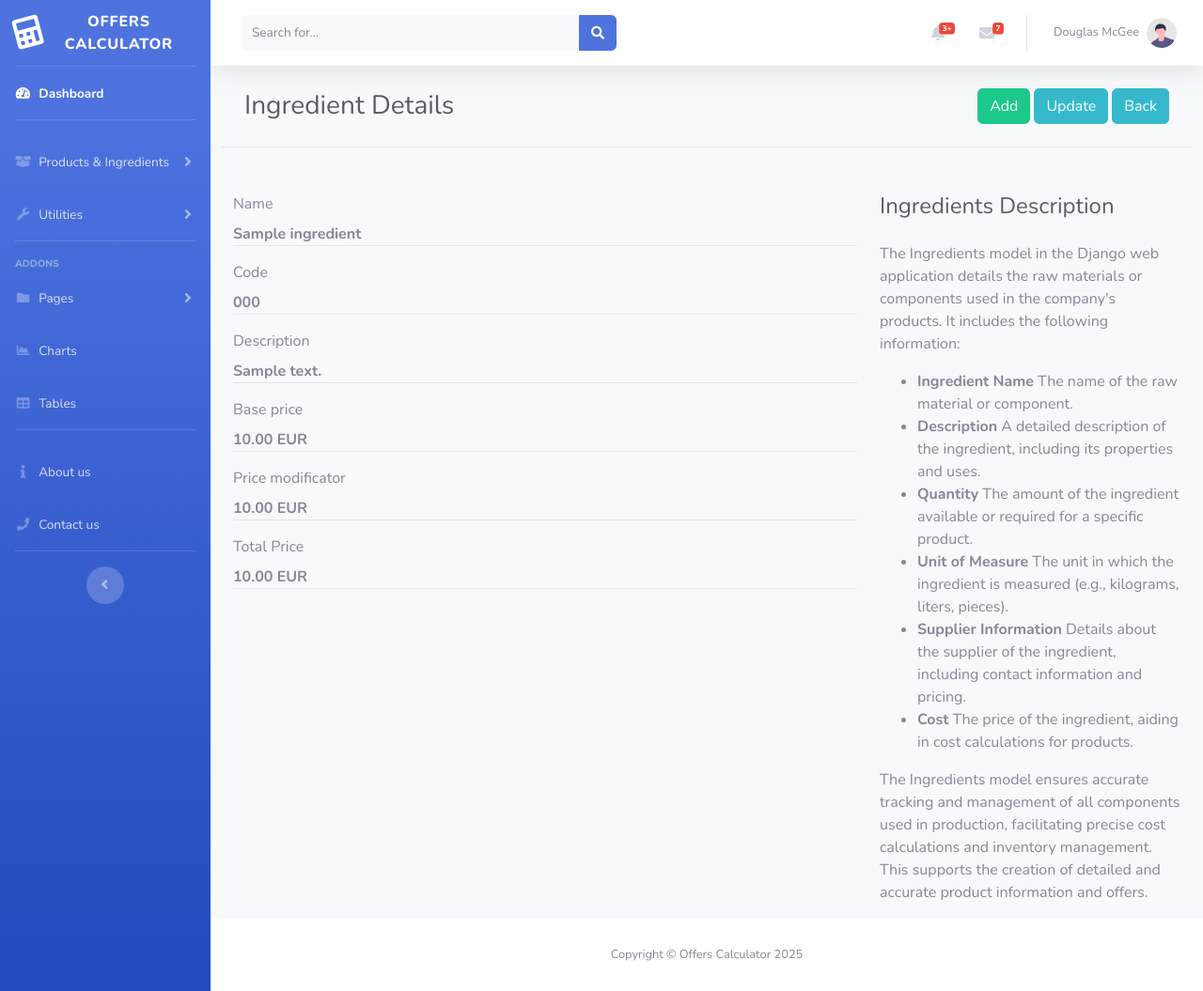
After one commit to python-developer-algebra-klujic/OL-OPYT_DEV_H-04-25-offers-calculator, a Django app: page /products/ingredients/1/ in a window 1280 px wide. The commit adds this page. Shown: the whole page at 94% size. Run offline with Django 5.2, Linux system fonts and the light colour scheme; tables that the repository leaves empty hold one stand-in row (values such as "Sample post"); some libraries are stand-ins or nearby versions.

Commit message:
Finished ingredients

```diff
--- /dev/null
+++ b/products/models/__init__.py
@@ -0,0 +1 @@
+from .ingredients import Ingredient
--- a/products/urls.py
+++ b/products/urls.py
@@ -1,12 +1,18 @@
 from django.urls import path
 
-from .views import (IngredientDetailView, IngredientListView, IngredientCreateView)
+from .views import (IngredientDetailView,
+                    IngredientListView,
+                    IngredientCreateView,
+                    IngredientUpdateView,
+                    IngredientDeleteView)
 
 
 urlpatterns = [
     path('ingredients/', IngredientListView.as_view(), name='ingredient_list'),
     path('ingredients/<int:pk>/', IngredientDetailView.as_view(), name='ingredient_details'),
     path('ingredients/create', IngredientCreateView.as_view(), name='ingredient_create'),
+    path('ingredients/update/<int:pk>', IngredientUpdateView.as_view(), name='ingredient_update'),
+    path('ingredients/delete/<int:pk>', IngredientDeleteView.as_view(), name='ingredient_delete'),
 
     # path('books/', BookListView.as_view(), name='book_list'),
     # path('books/<int:pk>/', BookDetailView.as_view(), name='book_details'),
--- /dev/null
+++ b/products/views/__init__.py
@@ -0,0 +1,5 @@
+from .ingredient_views import (IngredientListView,
+                               IngredientDetailView,
+                               IngredientCreateView,
+                               IngredientUpdateView,
+                               IngredientDeleteView)
--- /dev/null
+++ b/products/views/ingredient_views.py
@@ -0,0 +1,38 @@
+from django.urls import reverse_lazy
+from django.views.generic import (ListView,
+                                  DetailView,
+                                  CreateView,
+                                  UpdateView,
+                                  DeleteView)
+
+from products.models import Ingredient
+
+
+class IngredientListView(ListView):
+    model = Ingredient
+    context_object_name = 'ingredients'
+
+
+class IngredientDetailView(DetailView):
+    model = Ingredient
+
+
+class IngredientCreateView(CreateView):
+    model = Ingredient
+    fields = '__all__'
+
+    success_url = reverse_lazy('products:ingredient_list')
+
+
+class IngredientUpdateView(UpdateView):
+    model = Ingredient
+    fields = '__all__'
+    template_name_suffix = '_update_form'
+
+    success_url = reverse_lazy('products:ingredient_list')
+
+
+class IngredientDeleteView(DeleteView):
+    model = Ingredient
+
+    success_url = reverse_lazy('products:ingredient_list')
--- /dev/null
+++ b/templates/products/ingredient_detail.html
@@ -0,0 +1,57 @@
+{% extends 'base/base.html' %}
+
+{% block page_title %}INGREDIENT{% endblock page_title %}
+
+{% block page_content %}
+    <!-- Page Heading -->
+<div class="row">
+    <div class="d-flex flex-row justify-content-between align-items-center col-md-12 mb-5 border-bottom border-1">
+        <div class="col-md-8 ps-0">
+            <h1 class="h3 mb-4 text-gray-800">Ingredient Details</h1>
+        </div>
+        <div class="col-md-4 d-flex justify-content-end">
+            <a class="btn btn-success mb-4 mr-1" href="{% url 'products:ingredient_create' %}" role="button">Add</a>
+            <a class="btn btn-info mb-4 mr-1" href="{% url 'products:ingredient_update' ingredient.id %}" role="button">Update</a>
+            <a class="btn btn-info mb-4" href="{% url 'products:ingredient_list' %}" role="button">Back</a>
+        </div>
+    </div>
+    <div class="col-md-12">
+        <div class="row">
+            <div class="col-md-8">
+                <dl class="pe-3">
+                    <dd>Name</dd>
+                    <dt class="fs-4 border-bottom border-1 mb-3">{{ ingredient.name }}</dt>
+                    <dd>Code</dd>
+                    <dt class="fs-4 border-bottom border-1 mb-3">{{ ingredient.code }}</dt>
+                    <dd>Description</dd>
+                    <dt class="fs-4 border-bottom border-1 mb-3">{{ ingredient.description }}</dt>
+                    <dd>Base price</dd>
+                    <dt class="fs-4 border-bottom border-1 mb-3">{{ ingredient.base_price|floatformat:2 }} EUR</dt>
+                    <dd>Price modificator</dd>
+                    <dt class="fs-4 border-bottom border-1 mb-3">{{ ingredient.price_modificator|floatformat:2 }} EUR</dt>
+                    <dd>Total Price</dd>
+                    <dt class="fs-4 border-bottom border-1 mb-3">{{ ingredient.total_price|floatformat:2 }} EUR</dt>
+                </dl>
+            </div>
+            <div class="col-md-4">
+                <h1 class="h4 mb-4 text-gray-800">Ingredients Description</h1>
+                <p>
+                    The Ingredients model in the Django web application details the raw materials or components used in the company's products.
+                    It includes the following information:
+                    <ul>
+                        <li><b>Ingredient Name</b> The name of the raw material or component.</li>
+                        <li><b>Description</b> A detailed description of the ingredient, including its properties and uses.</li>
+                        <li><b>Quantity</b> The amount of the ingredient available or required for a specific product.</li>
+                        <li><b>Unit of Measure</b> The unit in which the ingredient is measured (e.g., kilograms, liters, pieces).</li>
+                        <li><b>Supplier Information</b> Details about the supplier of the ingredient, including contact information and pricing.</li>
+                        <li><b>Cost</b> The price of the ingredient, aiding in cost calculations for products.</li>
+                    </ul>
+                    The Ingredients model ensures accurate tracking and management of all components used in production,
+                    facilitating precise cost calculations and inventory management.
+                    This supports the creation of detailed and accurate product information and offers.
+                </p>
+            </div>
+        </div>
+    </div>
+</div>
+{% endblock page_content %}
--- a/templates/products/ingredient_list.html
+++ b/templates/products/ingredient_list.html
@@ -42,10 +42,10 @@
                     <a href="{% url 'products:ingredient_details' ingredient.pk %}" class="fs-3 text-decoration-none">
                         <i class="bi bi-info-square text-info"></i>
                     </a>
-                    <a href="{% url 'products:ingredient_create' %}" class="fs-3 text-decoration-none">
+                    <a href="{% url 'products:ingredient_update' ingredient.pk %}" class="fs-3 text-decoration-none">
                         <i class="bi bi-pencil-square text-success"></i>
                     </a>
-                    <a href="#" class="fs-3 text-decoration-none">
+                    <a href="{% url 'products:ingredient_delete' ingredient.pk %}" class="fs-3 text-decoration-none">
                         <i class="bi bi-x-square text-danger"></i>
                     </a>
                 </td>
```
Also changed, not shown: products/views.py (deleted, +0 -20 lines), templates/products/ingredient_confirm_delete.html (added, +17 -0 lines), templates/products/ingredient_update_form.html (added, +18 -0 lines), products/models/ingredients.py (renamed from products/models.py).
